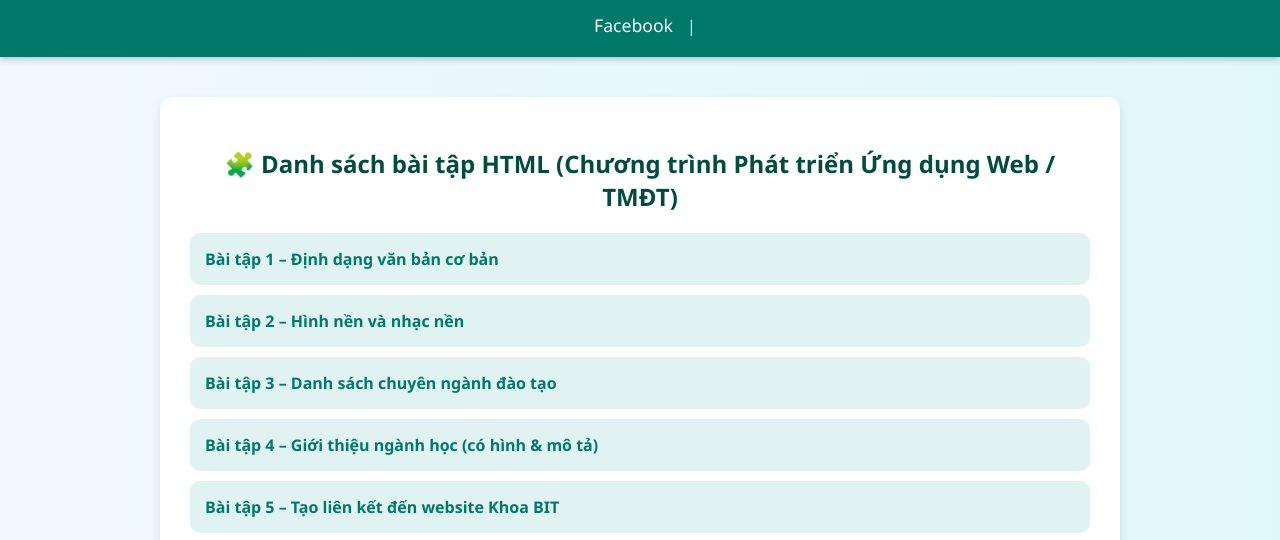
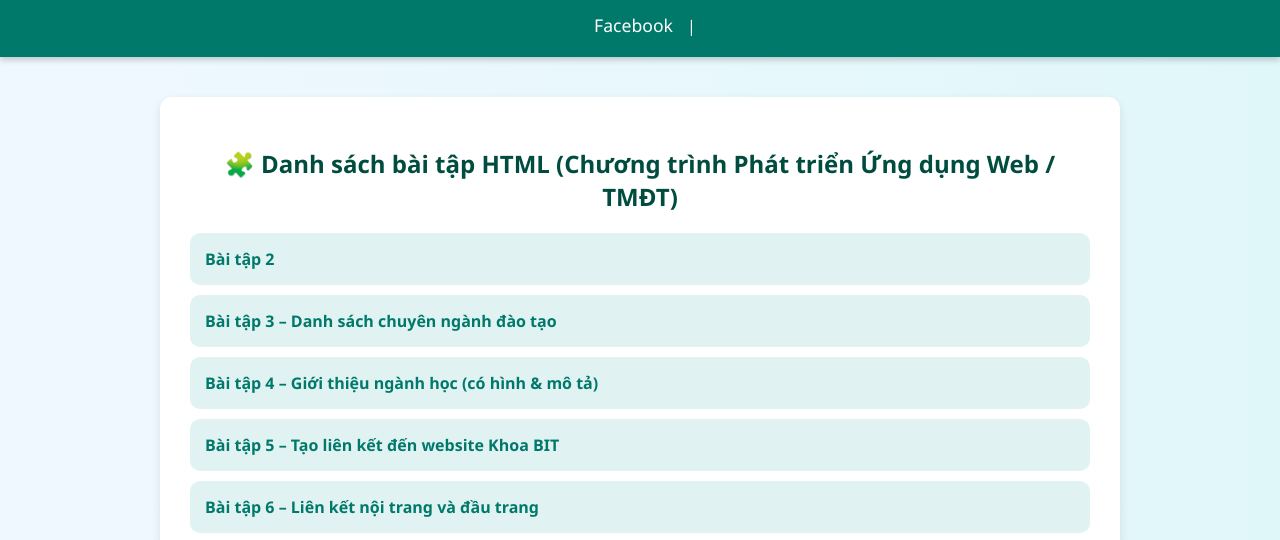
Before and after one commit to trungnguyen31231024545/BaiTapTuan3, a plain HTML site: page index.html in a window 1280 px wide. Shown: the part 257-797 px from the top of the page. Drawn offline with Linux system fonts and the light colour scheme.

Commit message:
Update index.html

```diff
--- a/index.html
+++ b/index.html
@@ -96,8 +96,7 @@
     <main>
         <h2>🧩 Danh sách bài tập HTML (Chương trình Phát triển Ứng dụng Web / TMĐT)</h2>
         <ul>
-            <li><a href="Tuan2/VeNha/BaiTap1.html" target="_blank">Bài tập 1 – Định dạng văn bản cơ bản</a></li>
-<li><a href="Tuan2/VeNha/BaiTap2.html" target="_blank">Bài tập 2 – Hình nền và nhạc nền</a></li>
+<li><a href="VeNha/BaiTap2.html" target="_blank">Bài tập 2</a></li>
             <li><a href="Tuan2/VeNha/BaiTap3.html" target="_blank">Bài tập 3 – Danh sách chuyên ngành đào tạo</a></li>
             <li><a href="Tuan2/VeNha/BaiTap4.html" target="_blank">Bài tập 4 – Giới thiệu ngành học (có hình & mô tả)</a></li>
             <li><a href="Tuan2/VeNha/BaiTap5.html" target="_blank">Bài tập 5 – Tạo liên kết đến website Khoa BIT</a></li>
```
